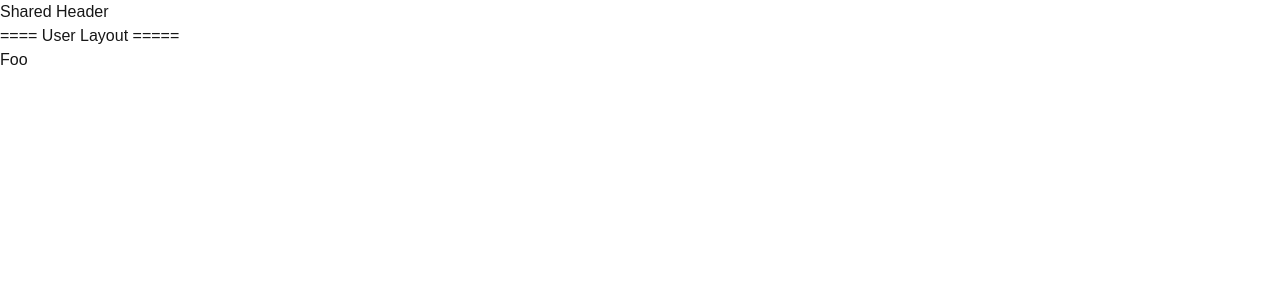
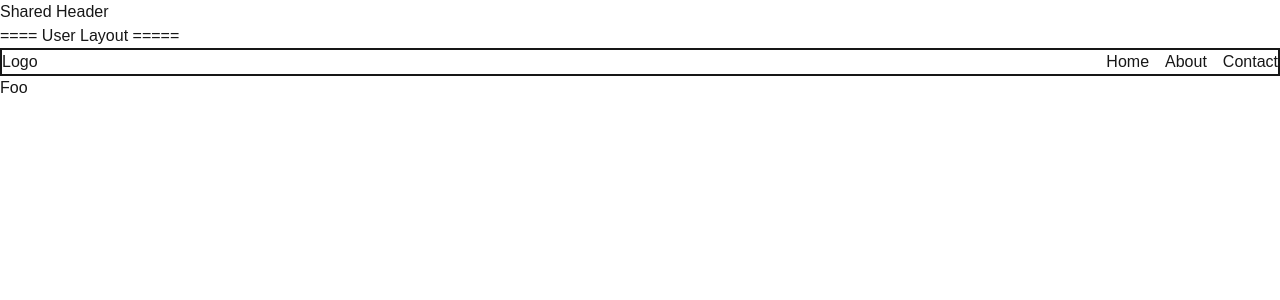
Before and after one commit to wwarodom/web_module_2026, a Next.js app in the folder 6_next_basic/my-app/: page /user/foo in a window 1280 px wide. Shown: the top 300 px of the page. Built offline with nearby package versions, Linux system fonts and the light colour scheme.

Commit message:
add nav bar

```diff
--- a/6_next_basic/my-app/app/user/layout.tsx
+++ b/6_next_basic/my-app/app/user/layout.tsx
@@ -1,3 +1,5 @@
+import Nav from "@/components/nav";
+
 export default function Layout({
     children,
 }: Readonly<{
@@ -5,6 +7,7 @@ export default function Layout({
 }>) {
     return <>
         ==== User Layout =====
+        <Nav />
         {children}
     </>
 }
--- /dev/null
+++ b/6_next_basic/my-app/components/nav.tsx
@@ -0,0 +1,10 @@
+export default function Nav() {
+    return <nav className="flex justify-between border-2 ">
+        <div>Logo</div>
+        <ul className="flex gap-4">
+            <li>Home</li>
+            <li>About</li>
+            <li>Contact</li>
+        </ul>
+    </nav>
+}
```
